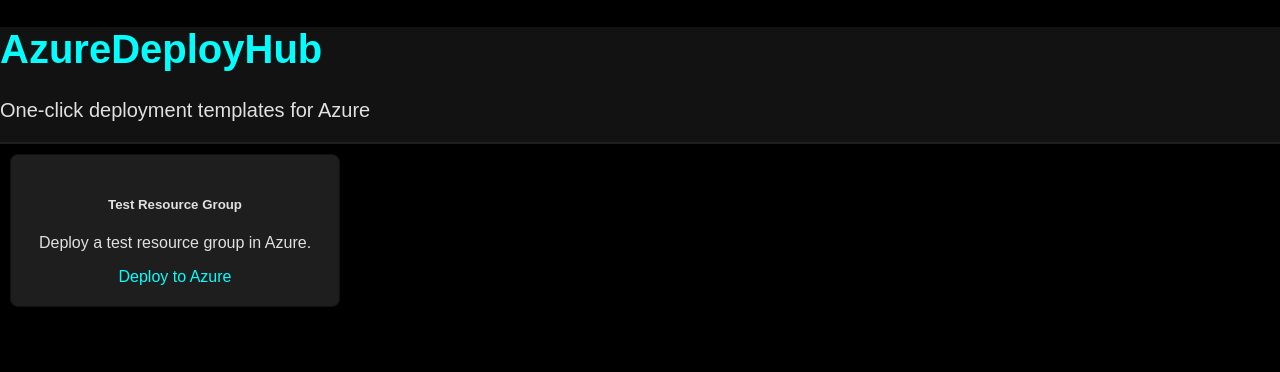
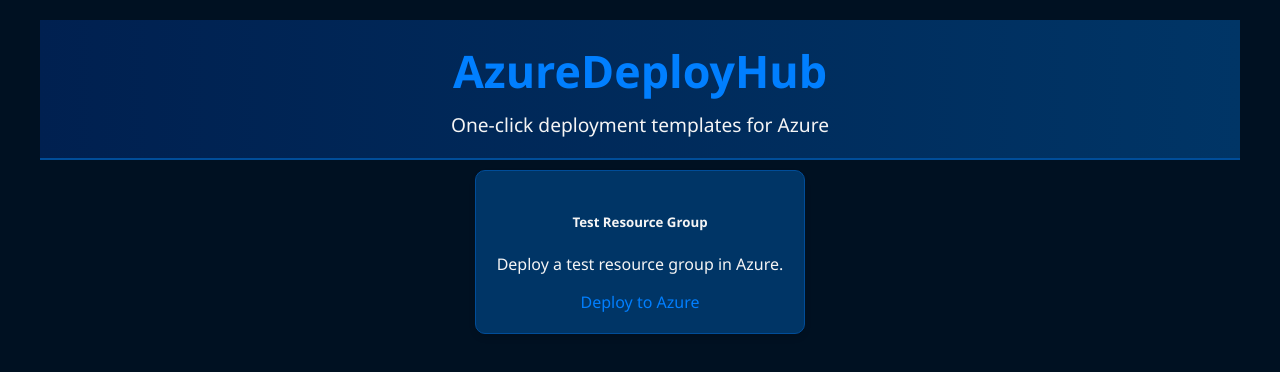
Before and after one commit to nate8523/AzureDeployHub, a Next.js app in the folder web-app/: page / in a window 1280 px wide. Shown: the top 372 px of the page. Built offline with nearby package versions, Linux system fonts and the light colour scheme.

Commit message:
Update styles.css

```diff
--- a/web-app/styles/styles.css
+++ b/web-app/styles/styles.css
@@ -1,79 +1,88 @@
 /* Root Variables */
 :root {
-    --primary-color: #121212; /* Midnight Blue */
-    --secondary-color: #1E1E1E; /* Cool Gray */
-    --accent-color: #00FFFF; /* Bright Cyan */
-    --text-color: #E0E0E0; /* Light Gray */
-    --background-color: #000000; /* Black */
+    --primary-color: #002050; /* Azure Dark Blue */
+    --secondary-color: #003566; /* Deep Cool Blue */
+    --accent-color: #007FFF; /* Bright Azure Blue */
+    --text-color: #F5F5F5; /* Light Gray */
+    --background-color: #001122; /* Midnight Black */
+    --card-hover-color: #004080; /* Card Hover Blue */
+    --border-color: #004D99; /* Subtle Border Blue */
 }
 
 /* Base Styles */
 body {
     color: var(--text-color);
     background-color: var(--background-color);
-    font-family: 'Arial', sans-serif;
+    font-family: 'Segoe UI', Tahoma, Geneva, Verdana, sans-serif;
     margin: 0;
     padding: 0;
 }
 
 /* Header Styles */
 header {
-    background-color: var(--primary-color);
+    background: linear-gradient(90deg, var(--primary-color), var(--secondary-color));
     color: var(--text-color);
-    border-bottom: 2px solid var(--secondary-color);
+    padding: 20px;
+    text-align: center;
+    border-bottom: 2px solid var(--border-color);
 }
 
 header h1 {
-    font-size: 2.5rem;
+    font-size: 2.8rem;
     color: var(--accent-color);
+    margin: 0;
 }
 
 header p {
-    font-size: 1.25rem;
+    font-size: 1.2rem;
+    margin: 10px 0 0;
 }
 
 /* Card Styles */
 .card {
     background-color: var(--secondary-color);
-    border: 1px solid var(--primary-color);
-    border-radius: 8px;
-    box-shadow: 0 4px 6px rgba(0, 0, 0, 0.5);
+    border: 1px solid var(--border-color);
+    border-radius: 10px;
+    box-shadow: 0 4px 8px rgba(0, 0, 0, 0.3);
     padding: 20px;
     color: var(--text-color);
     text-align: center;
-    transition: transform 0.3s ease, background-color 0.3s ease;
+    transition: transform 0.3s ease, box-shadow 0.3s ease, background-color 0.3s ease;
 }
 
 .card:hover {
     transform: translateY(-5px);
-    background-color: var(--primary-color);
+    box-shadow: 0 6px 12px rgba(0, 0, 0, 0.5);
+    background-color: var(--card-hover-color);
 }
 
 .card button {
     background-color: var(--accent-color);
-    color: var(--primary-color);
+    color: var(--text-color);
     border: none;
     border-radius: 5px;
     padding: 10px 15px;
     font-weight: bold;
     cursor: pointer;
-    transition: all 0.3s ease;
+    transition: background-color 0.3s ease, color 0.3s ease;
 }
 
 .card button:hover {
-    background-color: var(--secondary-color);
+    background-color: var(--primary-color);
     color: var(--accent-color);
 }
 
-/* Footer or Other Elements */
+/* Footer Styles */
 footer {
     background-color: var(--primary-color);
     color: var(--text-color);
-    padding: 10px;
+    padding: 15px;
     text-align: center;
-    border-top: 2px solid var(--secondary-color);
+    border-top: 2px solid var(--border-color);
+    font-size: 0.9rem;
 }
 
+/* Links */
 a {
     color: var(--accent-color);
     text-decoration: none;
@@ -83,3 +92,17 @@
 a:hover {
     color: var(--text-color);
 }
+
+/* Utility Classes */
+.container {
+    max-width: 1200px;
+    margin: 0 auto;
+    padding: 20px;
+}
+
+.row {
+    display: flex;
+    flex-wrap: wrap;
+    gap: 20px;
+    justify-content: center;
+}
```
